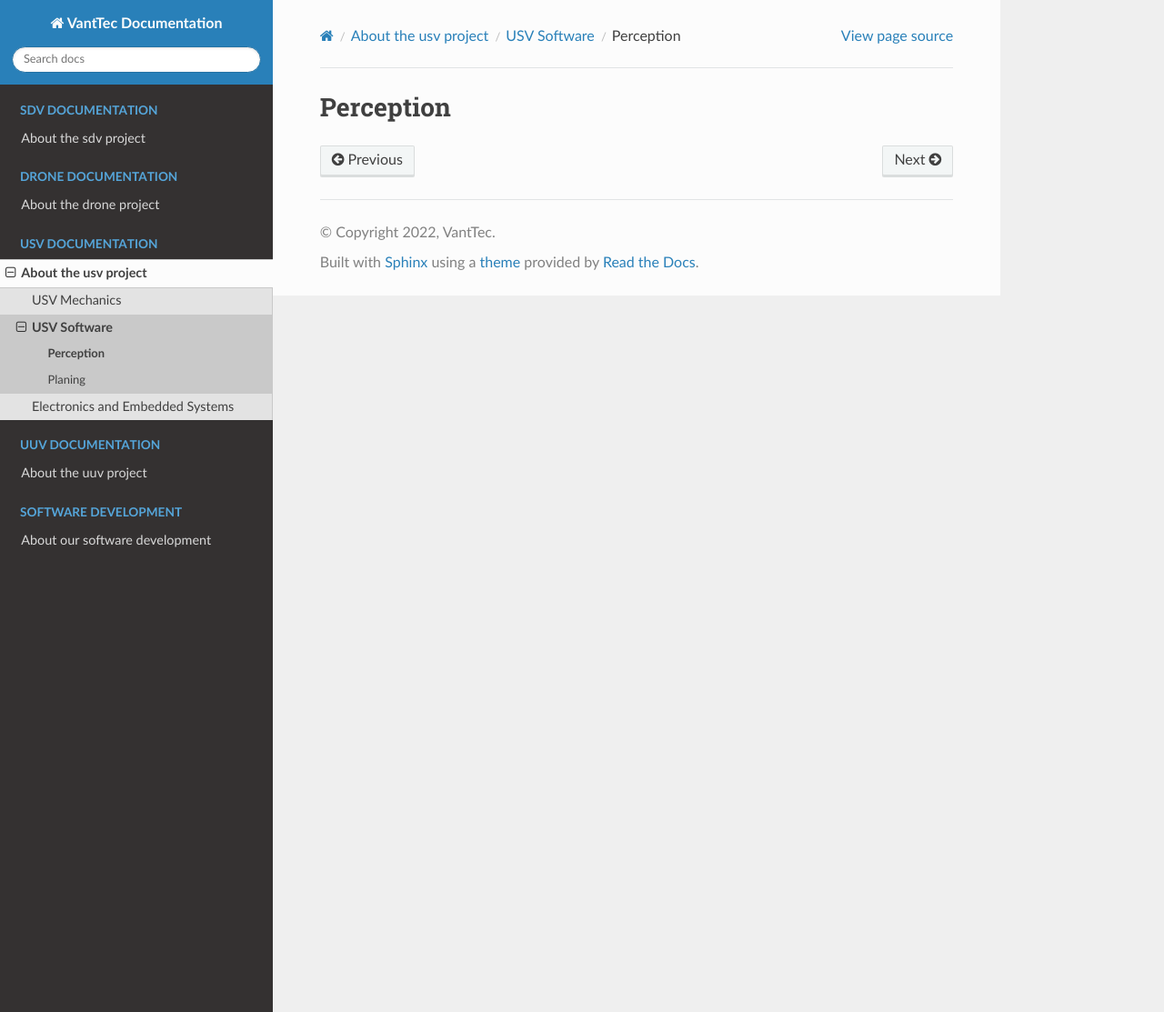
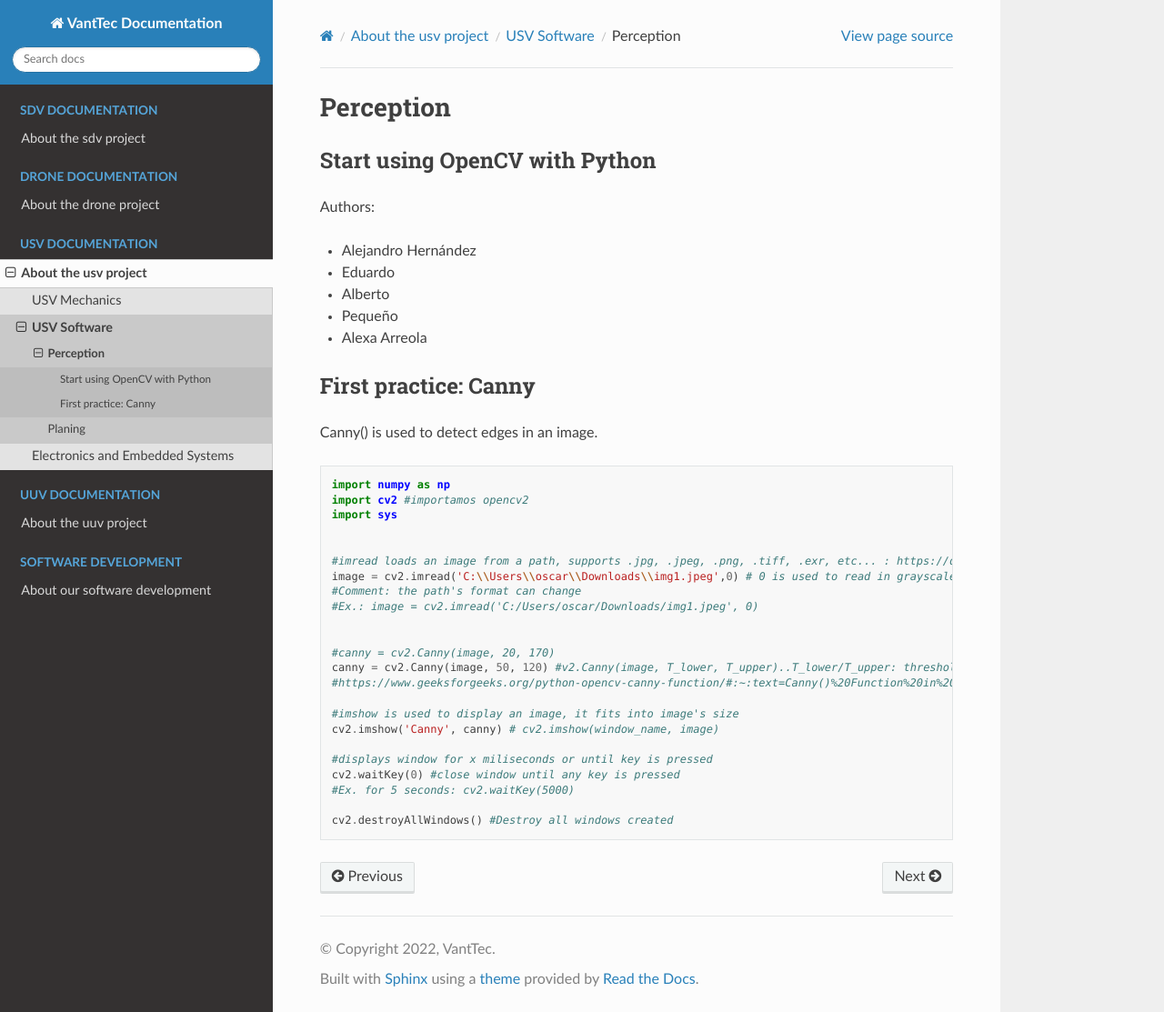
Before and after one commit to vanttec/vanttec_documentation, a Sphinx documentation site: the page built from source/usv/usv_software_perception.rst, in a window 1280 px wide and 1113 px high. Shown: the whole window at 91% size. Built offline with Sphinx 7.4.7 and the Read the Docs theme 2.0.0, drawn with Linux system fonts in a browser that asks for light colours; pages that are not in the unit, such as notebooks, are missing from menus.

Commit message:
Update usv_software_perception.rst
first time using OpenCV

```diff
--- a/source/usv/usv_software_perception.rst
+++ b/source/usv/usv_software_perception.rst
@@ -1,2 +1,44 @@
 Perception
 ==========
+
+Start using OpenCV with Python
+--------------------------------------------------
+
+Authors:
+
+* Alejandro Hernández
+* Eduardo
+* Alberto
+* Pequeño
+* Alexa Arreola
+
+First practice: Canny
+------------
+
+Canny() is used to detect edges in an image.
+
+.. code-block:: python
+
+  import numpy as np
+  import cv2 #importamos opencv2
+  import sys
+
+
+  #imread loads an image from a path, supports .jpg, .jpeg, .png, .tiff, .exr, etc... : https://docs.opencv.org/3.4/d4/da8/group__imgcodecs.html#ga288b8b3da0892bd651fce07b3bbd3a56
+  image = cv2.imread('C:\\Users\\oscar\\Downloads\\img1.jpeg',0) # 0 is used to read in grayscale mode
+  #Comment: the path's format can change
+  #Ex.: image = cv2.imread('C:/Users/oscar/Downloads/img1.jpeg', 0)
+
+
+  #canny = cv2.Canny(image, 20, 170)
+  canny = cv2.Canny(image, 50, 120) #v2.Canny(image, T_lower, T_upper)..T_lower/T_upper: threshold value in Hysteresis Thresholding
+  #https://www.geeksforgeeks.org/python-opencv-canny-function/#:~:text=Canny()%20Function%20in%20OpenCV,the%20edges%20in%20an%20image.
+
+  #imshow is used to display an image, it fits into image's size
+  cv2.imshow('Canny', canny) # cv2.imshow(window_name, image)
+
+  #displays window for x miliseconds or until key is pressed
+  cv2.waitKey(0) #close window until any key is pressed
+  #Ex. for 5 seconds: cv2.waitKey(5000)
+
+  cv2.destroyAllWindows() #Destroy all windows created
```
